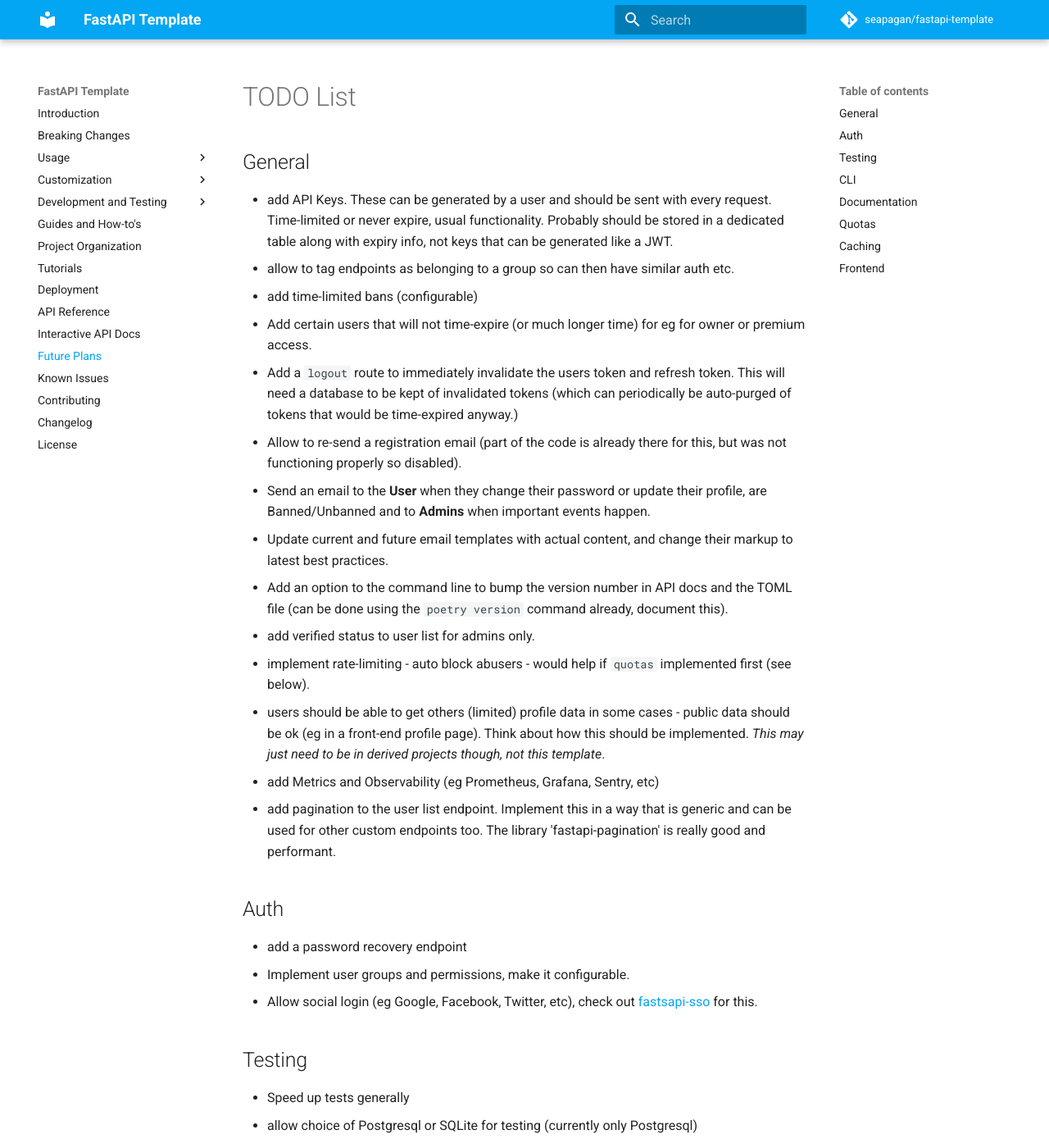
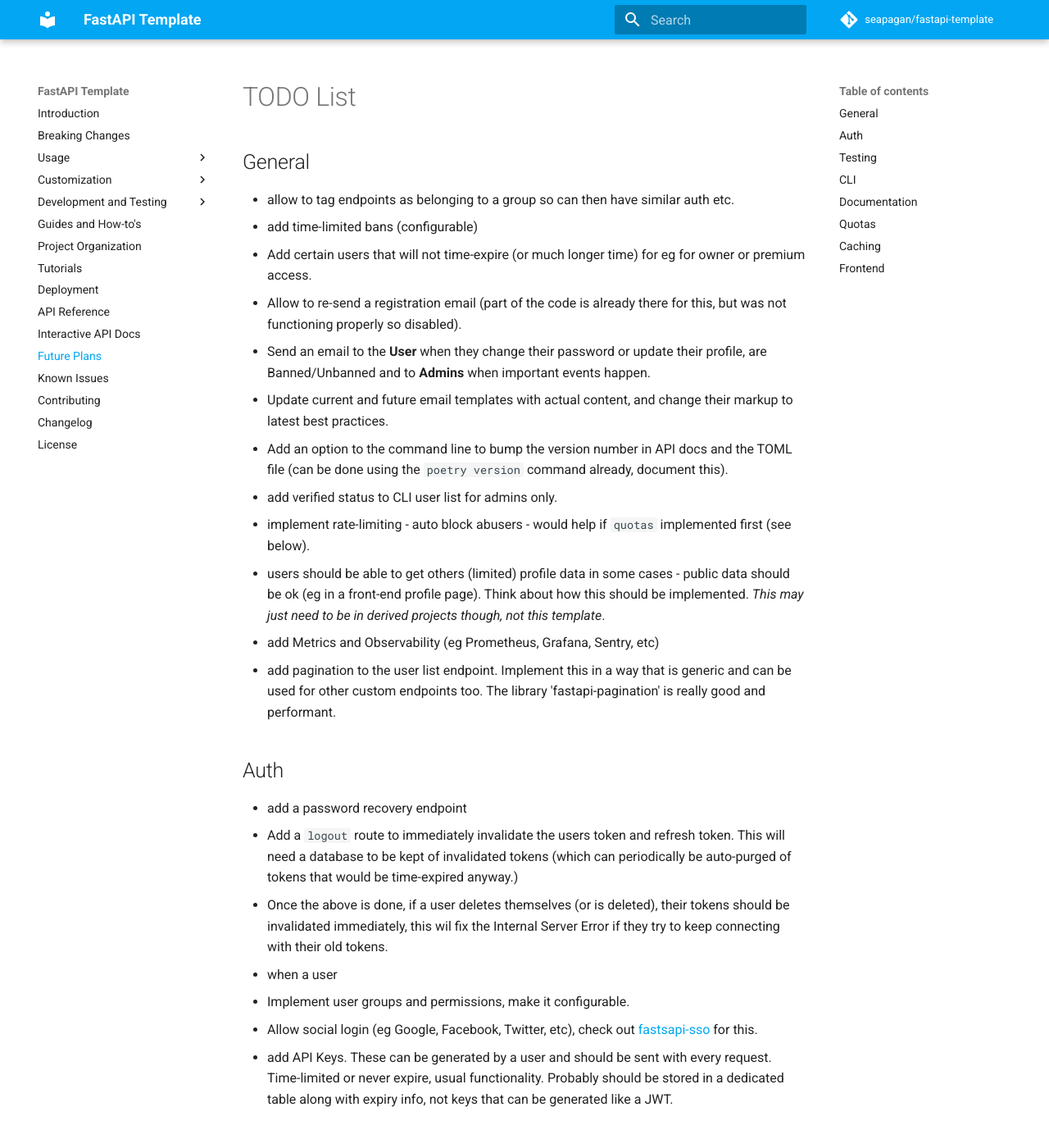
Before and after one commit to seapagan/fastapi-template, an MkDocs documentation site: the page built from docs/future.md, in a window 1280 px wide and 1400 px high. Shown: the whole window at 82% size. Built offline with MkDocs 1.6.1 and Material for MkDocs 9.7.7, drawn with Linux system fonts in a browser that asks for light colours; comment, search, counter and statistics services are not loaded; some of the changed text lies outside the part shown.

Commit message:
update TODO
Signed-off-by: Grant Ramsay <seapagan@gmail.com>

```diff
--- a/TODO.md
+++ b/TODO.md
@@ -23,7 +16,7 @@
 - Add an option to the command line to bump the version number in API docs and
   the TOML file (can be done using the `poetry version` command already,
   document this).
-- add verified status to user list for admins only.
+- add verified status to CLI user list for admins only.
 - implement rate-limiting - auto block abusers - would help if `quotas`
   implemented first (see below).
 - users should be able to get others (limited) profile data in some cases -
@@ -38,9 +31,20 @@
 ## Auth
 
 - add a password recovery endpoint
+- Add a `logout` route to immediately invalidate the users token and refresh
+  token. This will need a database to be kept of invalidated tokens (which can
+  periodically be auto-purged of tokens that would be time-expired anyway.)
+- Once the above is done, if a user deletes themselves (or is deleted), their
+  tokens should be invalidated immediately, this wil fix the Internal Server
+  Error if they try to keep connecting with their old tokens.
+- when a user
 - Implement user groups and permissions, make it configurable.
 - Allow social login (eg Google, Facebook, Twitter, etc), check out
   [fastsapi-sso](https://github.com/tomasvotava/fastapi-sso) for this.
+- add API Keys. These can be generated by a user and should be sent with every
+  request. Time-limited or never expire, usual functionality. Probably should be
+  stored in a dedicated table along with expiry info, not keys that can be
+  generated like a JWT.
 
 ## Testing
 
@@ -87,14 +91,16 @@
 - add a Redis cache to the endpoints.
   [fastapi-redis-cache](https://pypi.org/project/fastapi-redis-cache/) should
   make this reasonably painless. Note that project seems to be abandoned with a
-  lot of un-merged PRs so may need to fork and update it myself.
+  lot of un-merged PRs so I have forkd and updated the project to fix a few
+  exisitng bugs, merge some PRs and add some new features. I'm still putting the
+  finishing touches on it but it should be ready soon.
 
 ## Frontend
 
 - Add integration for a proper Frontend (ie React, Vue, etc) by having a config
-value to point the the location of this instead of using the default
-`templates/index.html`. Look at how to integrate API configuration values with
-this front end.
+  value to point the the location of this instead of using the default
+  `templates/index.html`. Look at how to integrate API configuration values with
+  this front end.
 - Also worth looking at [FastUI](https://github.com/pydantic/FastUI) which is a
   newer system my the author of `Pydantic` that integrates React with FastAPI
   without writing any JavaScript.
```
Also changed, not shown: other parts of TODO.md (+0 -7 lines).
